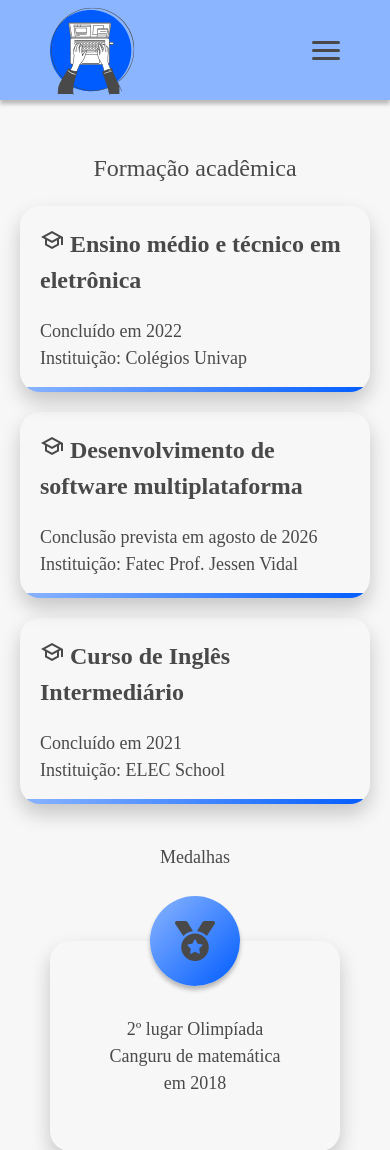
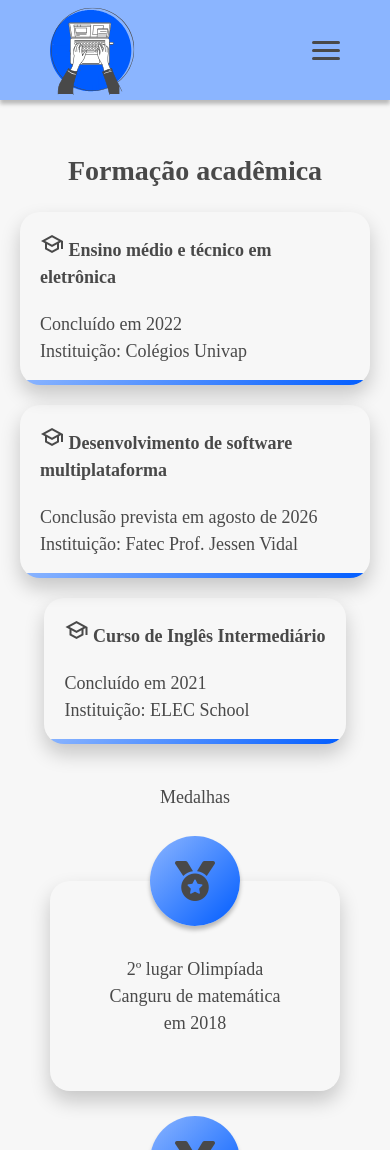
Before and after one commit to Ana-Laura-Moratelli/portfolio, a Flask app: page /sobremim in a window 390 px wide. Shown: the top 1150 px of the page. Run offline with Flask 3, Linux system fonts and the light colour scheme; some libraries are stand-ins or nearby versions; some web fonts are replaced.

Commit message:
arrumei o css de alguns cards

```diff
--- a/api/static/css/style.css
+++ b/api/static/css/style.css
@@ -16,6 +16,7 @@
     --cor-texto: #494949;
     --espaçamento: 50px;
     --padding-títulos: 150px;
+    --fonte-texto: 18px;
 }
 
 li{
@@ -109,12 +110,11 @@
   }
   .card1 .card-title {
     font-weight: 700;
-    font-size: 24px;
     text-align: left;
   }
   .card1 .card-text{
     line-height: 1.5;
-    font-size: 18px;
+    font-size: var(--fonte-texto);
   }
   .card:hover::before {
     height: 100%;
@@ -214,11 +214,11 @@
     padding: 10px;
 }
 .conteudo-projetos p{
-    font-size: 18px;
+    font-size: var(--fonte-texto);
 }
 @media (max-width:768px){
     *{
-        font-size: 18px;
+        font-size: var(--fonte-texto);
     }
     h3{
         font-size: 20px;
@@ -349,10 +349,8 @@
     padding: 30px;
     align-items: center;
     flex-direction: column;
-    border-radius: 10px;
     box-shadow: 0 10px 20px rgba(0, 0, 0, 0.2);
     border-radius: 20px;
-    /* ver qual border tirar */
 }
 .card-sobre {
     border-radius: 20px;
@@ -403,7 +401,9 @@
   }
 .titulo-pag{
     padding-top:var(--padding-títulos);
-    font-size: 24px;
+    font-size: 28px;
+    font-weight: 700;
+
 }
 h1{
     text-align: center;
@@ -411,6 +411,7 @@
 h2{
     text-align: center;
     padding: 20px 0;
+
 }
 /* CONTATOS */
 .container-contatos{
@@ -429,13 +430,11 @@
     padding: 30px;
     align-items: center;
     flex-direction: column;
-    border-radius: 10px;
     box-shadow: 0 10px 20px rgba(0, 0, 0, 0.2);
-    background: #F5F3F0;
     border-radius: 32px;
 }
 .text-contato{
-    font-size: 18px;
+    font-size: var(--fonte-texto);
 }
 
 
```
